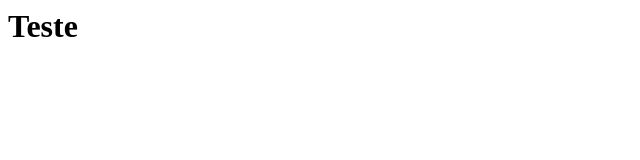
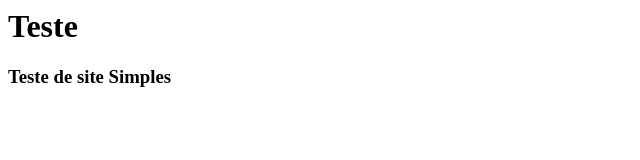
Before and after one commit to carlosjunqueira4/portifolio, a plain HTML site: page index.html in a window 1280 px wide. Shown: the whole page, without its empty margins (0-640 px from the left). Drawn offline with Linux system fonts and the light colour scheme.

Commit message:
Add files via upload

```diff
--- a/index.html
+++ b/index.html
@@ -4,5 +4,6 @@
 	</head>
 	<body>
 		<h1>Teste</h1>
+		<h3>Teste de site Simples</h3>
 	</body>
 </html>
```
